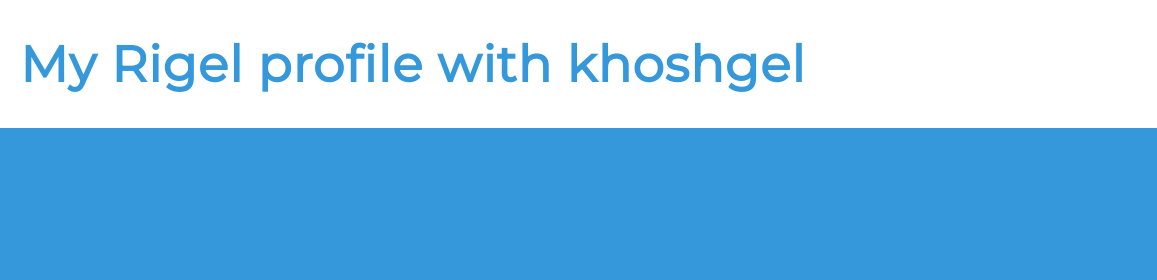
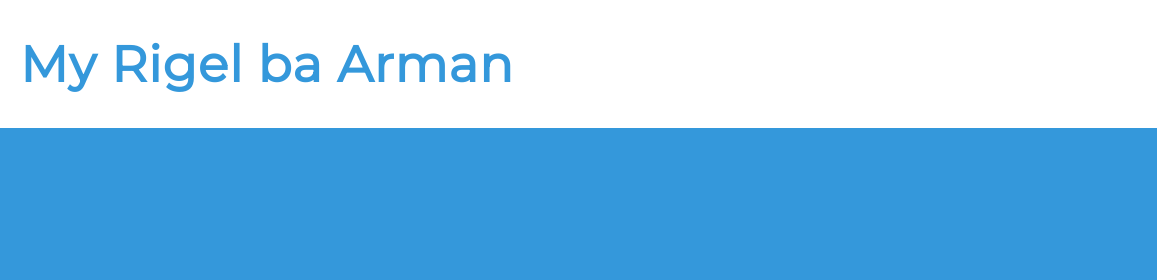
Before and after one commit to RigelGuru/my-portfolio, a React app: page index.html in a window 1280 px wide. Shown: the top 280 px of the page, 0-1157 px from the left. Built offline with nearby package versions, Linux system fonts and the light colour scheme.

Commit message:
ba arman

```diff
--- a/index.html
+++ b/index.html
@@ -15,7 +15,7 @@
     <main class="overflow--auto">
       <h1 class="color--skyBlue section__heading--largest">
         <!--Your name goes here -->
-    My Rigel profile with khoshgel
+    My Rigel ba Arman
       </h1>
 
       <ul class="section--social">
```
